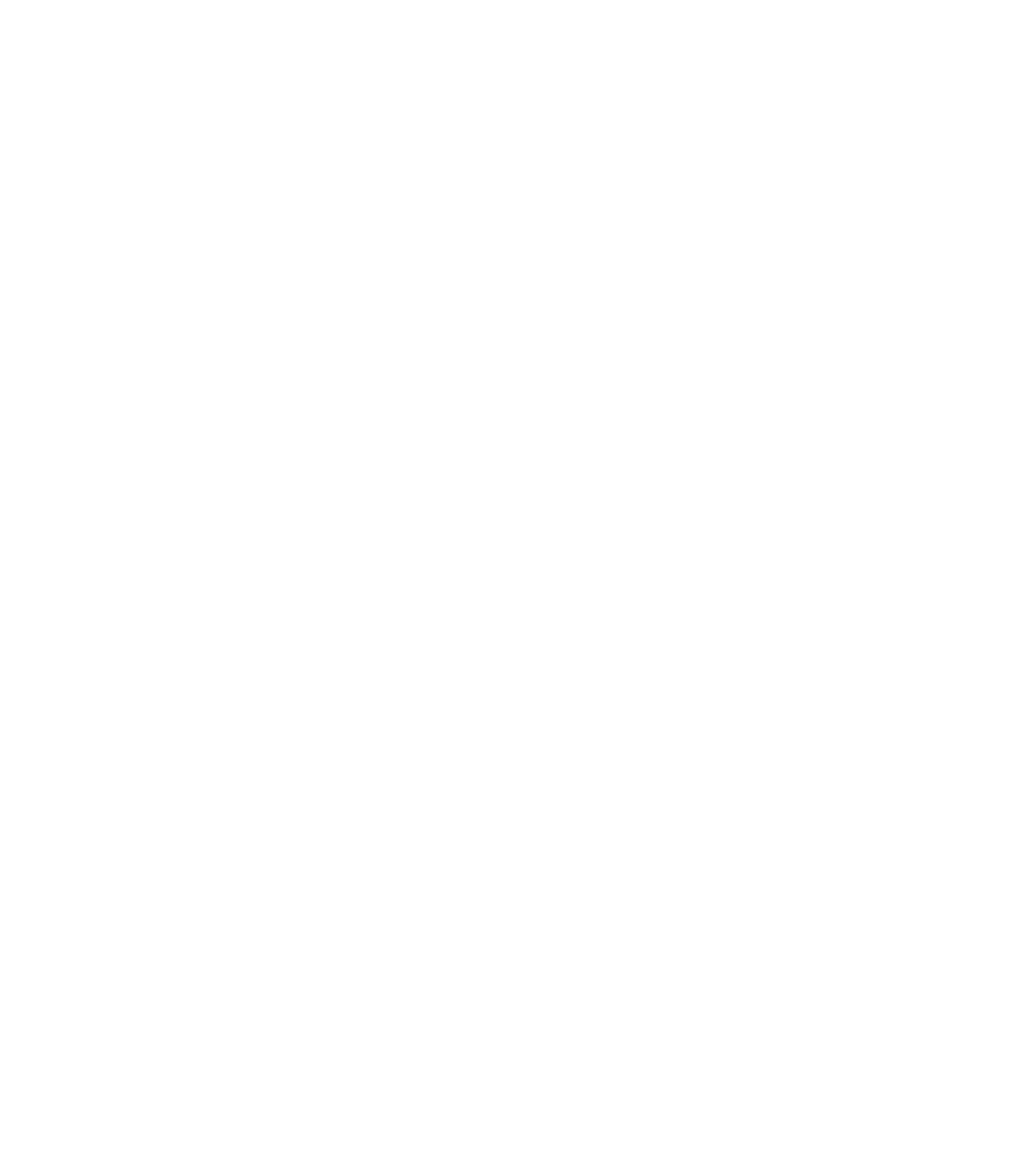
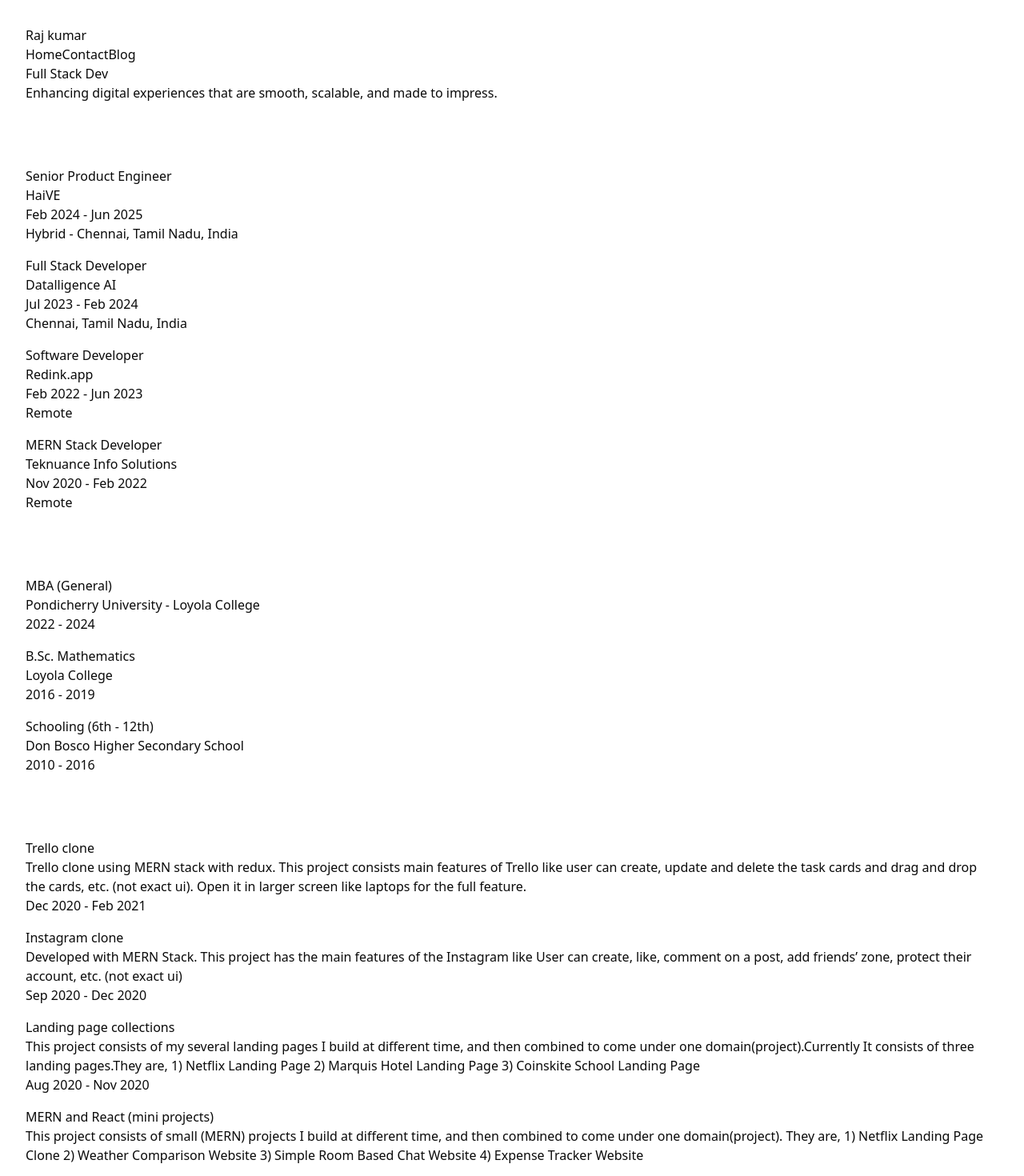
Before and after one commit to glRajkumar/portfolio, a Next.js app: page / in a window 1280 px wide. Shown: the top 1470 px of the page at 80% size. Before the commit the page ends 800 px from the top, so only its background shows below. Built offline with nearby package versions, Linux system fonts and the light colour scheme.

Commit message:
draft: content base

```diff
--- a/app/page.tsx
+++ b/app/page.tsx
@@ -1,9 +1,7 @@
+import Home from "@/components/home";
 
-function Home() {
-  return (
-    <div>
-    </div>
-  )
+function Page() {
+  return <Home />
 }
 
-export default Home
+export default Page
--- /dev/null
+++ b/components/home/educations.tsx
@@ -0,0 +1,19 @@
+import data from "./data";
+
+function Educations() {
+  return (
+    <section className="mb-20">
+      {
+        data.educations.map(edu => (
+          <div key={edu.course} className="mb-4">
+            <p>{edu.course}</p>
+            <p>{edu.institution}</p>
+            <p>{edu.timeline}</p>
+          </div>
+        ))
+      }
+    </section>
+  )
+}
+
+export default Educations
--- /dev/null
+++ b/components/home/experiences.tsx
@@ -0,0 +1,20 @@
+import data from "./data";
+
+function Experiences() {
+  return (
+    <section className="mb-20">
+      {
+        data.experiences.map(ex => (
+          <div key={ex.title} className="mb-4">
+            <p>{ex.title}</p>
+            <p>{ex.company}</p>
+            <p>{ex.timeline}</p>
+            <p>{ex.location}</p>
+          </div>
+        ))
+      }
+    </section>
+  )
+}
+
+export default Experiences
--- /dev/null
+++ b/components/home/footer.tsx
@@ -0,0 +1,10 @@
+
+function Footer() {
+  return (
+    <div>
+      © 2025 - All Rights Reserved.
+    </div>
+  )
+}
+
+export default Footer
--- /dev/null
+++ b/components/home/index.tsx
@@ -0,0 +1,21 @@
+import Experiences from "./experiences";
+import Educations from "./educations";
+import Projects from "./projects";
+import Footer from "./footer";
+import Intro from "./intro";
+import Nav from "./nav";
+
+function Home() {
+  return (
+    <div className="p-8">
+      <Nav />
+      <Intro />
+      <Experiences />
+      <Educations />
+      <Projects />
+      <Footer />
+    </div>
+  )
+}
+
+export default Home
--- /dev/null
+++ b/components/home/intro.tsx
@@ -0,0 +1,11 @@
+
+function Intro() {
+  return (
+    <section className="mb-20">
+      <h2>Full Stack Dev</h2>
+      <p>Enhancing digital experiences that are smooth, scalable, and made to impress.</p>
+    </section>
+  )
+}
+
+export default Intro
--- /dev/null
+++ b/components/home/nav.tsx
@@ -0,0 +1,36 @@
+import Link from "next/link";
+
+const links = [
+  {
+    name: "Home",
+    to: "/",
+  },
+  {
+    name: "Contact",
+    to: "/#contact",
+  },
+  {
+    name: "Blog",
+    to: "/blog",
+  },
+]
+
+function Nav() {
+  return (
+    <nav>
+      <h1>Raj kumar</h1>
+
+      <ul>
+        {
+          links.map(link => (
+            <Link key={link.to} href={link.to}>
+              {link.name}
+            </Link>
+          ))
+        }
+      </ul>
+    </nav>
+  )
+}
+
+export default Nav
--- /dev/null
+++ b/components/home/projects.tsx
@@ -0,0 +1,19 @@
+import data from "./data";
+
+function Projects() {
+  return (
+    <section className="mb-20">
+      {
+        data.projects.map(pro => (
+          <div key={pro.title} className="mb-4">
+            <p>{pro.title}</p>
+            <p>{pro.description}</p>
+            <p>{pro.timeline}</p>
+          </div>
+        ))
+      }
+    </section>
+  )
+}
+
+export default Projects
```
